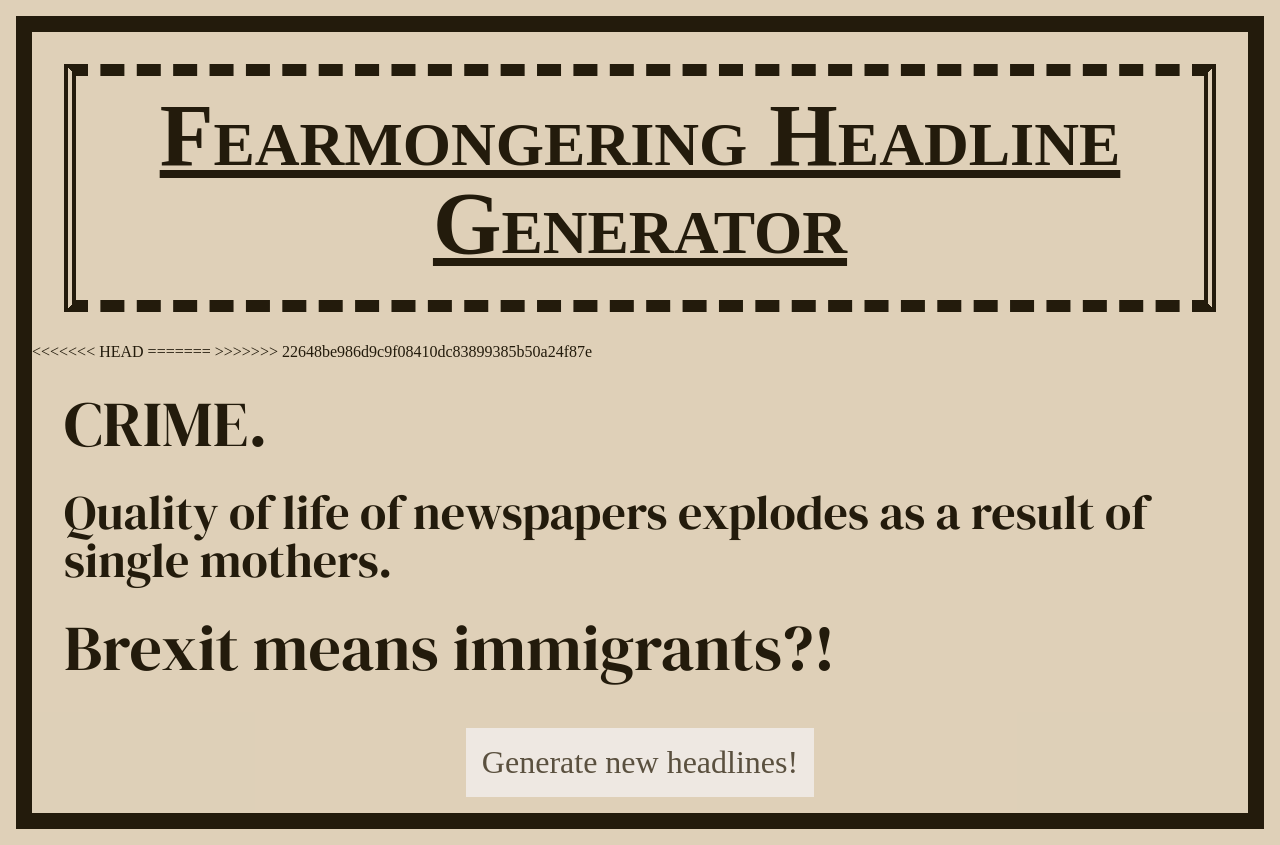
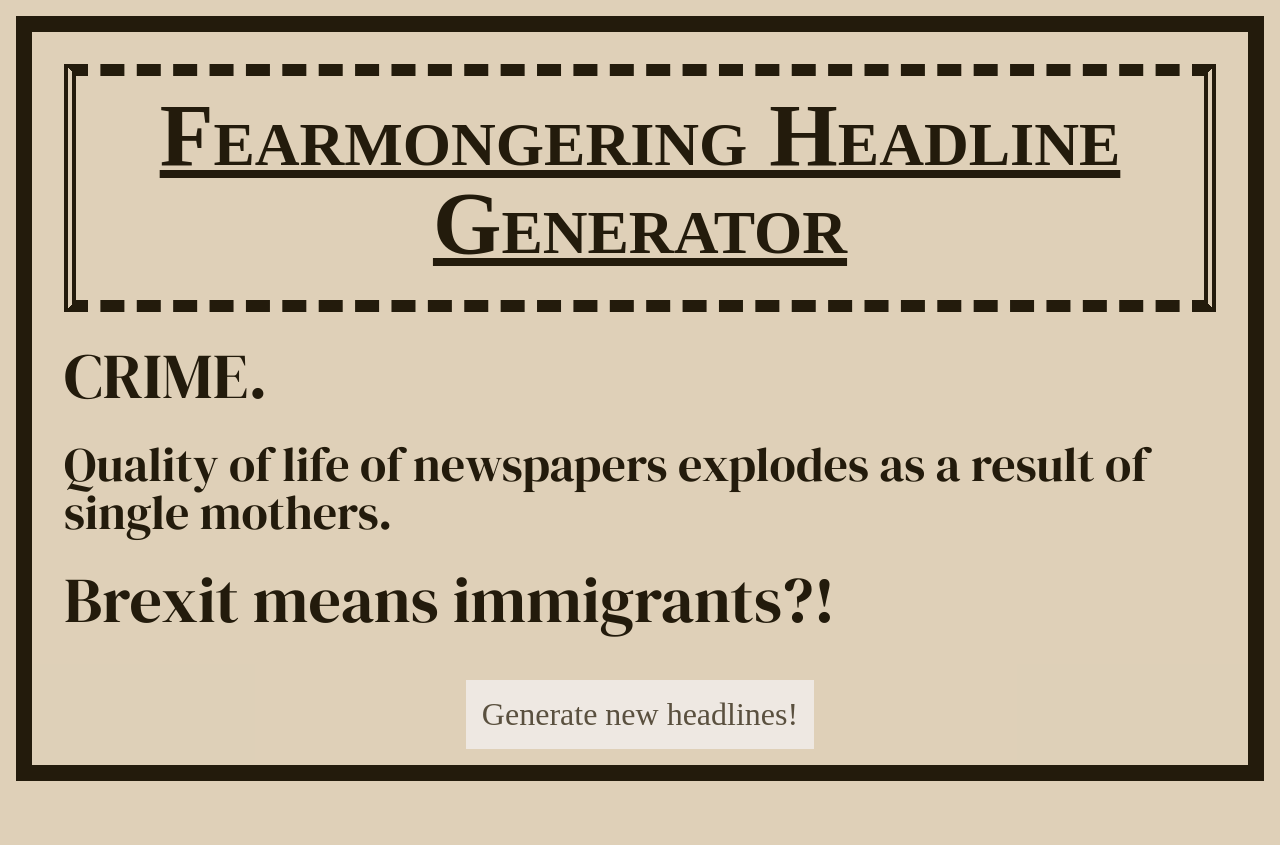
Before and after one commit to Coletterbox/headline-generator, a plain HTML site: page index.html in a window 1280 px wide. After the commit the page ends 800 px from the top, so only its background shows below. Drawn offline with Linux system fonts and the light colour scheme.

Commit message:
Remove accidental line

```diff
--- a/index.html
+++ b/index.html
@@ -10,10 +10,6 @@
   </head>
   <body>
     <h1>Fearmongering Headline Generator</h1>
-<<<<<<< HEAD
-    <!-- <hr /> -->
-=======
->>>>>>> 22648be986d9c9f08410dc83899385b50a24f87e
     <p class="headline" id="buzzword"></p>
     <p class="headline" id="headline"></p>
     <p class="headline" id="headline2"></p>
```
